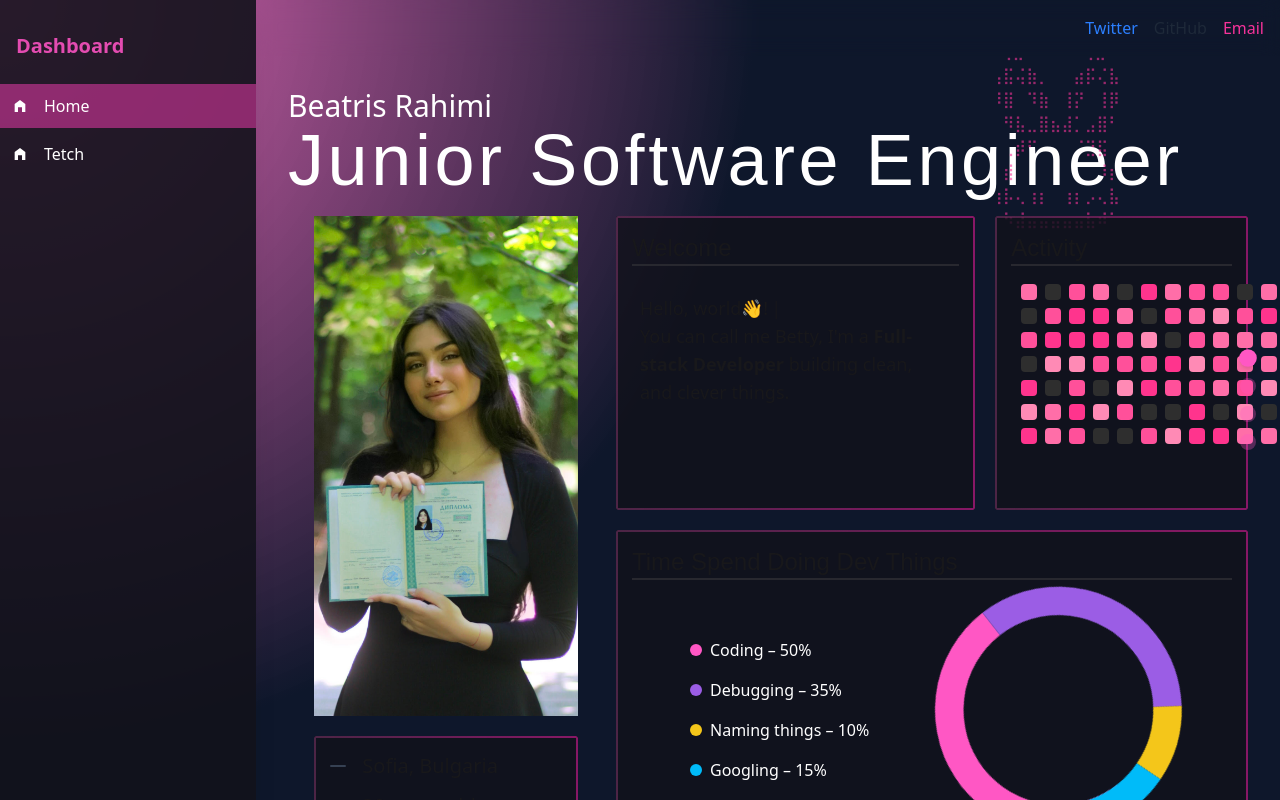
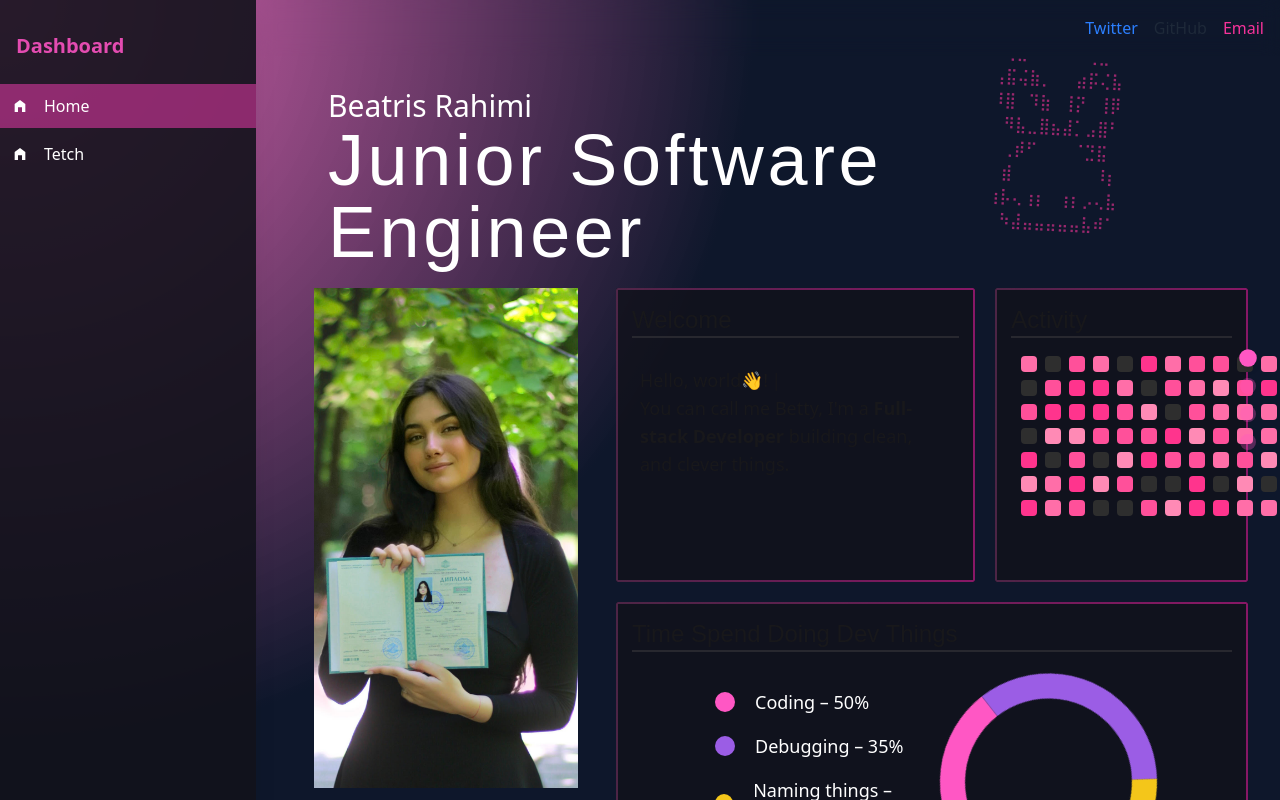
Before and after one commit to BeatrisRah/Portfolio, a React (Vite) app: page / in a window 1280 px wide. Shown: the top 800 px of the page. Built offline with nearby package versions, Linux system fonts and the light colour scheme; a web font is replaced by a local one.

Commit message:
Small fixes

```diff
--- a/src/sections/home/DonutChart.jsx
+++ b/src/sections/home/DonutChart.jsx
@@ -14,11 +14,11 @@ export default function DonutChart({ size = 260, stroke = 30, className = '' })
     return (
         <div className={`flex items-center gap-4 ${className}`}>
 
-            <ul className="text-md text-white w-1/2">
+            <ul className="text-lg text-white w-1/2">
                 {data.map((item, i) => (
-                    <li key={i} className="flex gap-2 items-center p-2">
+                    <li key={i} className="flex gap-5 items-center p-2">
                         <span
-                            className="inline-block w-3 h-3 rounded-full"
+                            className="inline-block w-5 h-5 rounded-full"
                             style={{ backgroundColor: item.color }}
                         ></span>
                         {item.label} – {item.percent}%
@@ -26,7 +26,7 @@ export default function DonutChart({ size = 260, stroke = 30, className = '' })
                 ))}
             </ul>
             <svg
-                className="donut-spin"
+                className="donut-spin w-1/2"
                 width={size}
                 height={size}
                 viewBox={`0 0 ${size} ${size}`}
--- a/src/sections/home/Home.jsx
+++ b/src/sections/home/Home.jsx
@@ -8,7 +8,7 @@ export default function Home() {
 
     return (
         <Element name="home" className="min-h-screen relative bg-transparent p-8">
-            <pre className="absolute text-pink-500/60 z-0 right-40 -top-10">
+            <pre className="absolute text-pink-500/60 z-0 right-40 -top-10 rotate-3">
                 {`
              ⢀⣀⠀⠀⠀⠀⠀⢀⣀⠀
             ⢠⣯⢬⣷⡀⠀⠀⣴⡯⢌⣧
@@ -20,7 +20,7 @@ export default function Home() {
             ⠀⠳⣼⣤⣤⣤⣤⣤⣧⠾⠁`}
             </pre>
 
-            <div className="mb-5">
+            <div className="mb-5 w-10/12 ml-10">
                 <p className="text-3xl text-white">Beatris Rahimi</p>
                 <h1 className="jersay text-7xl text-white tracking-wider">Junior Software Engineer</h1>
             </div>
@@ -73,7 +73,7 @@ export default function Home() {
                         headther={{ textPosition: 'start', title: 'Time Spend Doing Dev Things', marginB:'10' }}
                         className="w-full"
                     >
-                        <DonutChart className="w-10/12 mx-auto" />
+                        <DonutChart className="w-9/12 mx-auto" />
                     </Box>
                 </div>
             </div>
```
